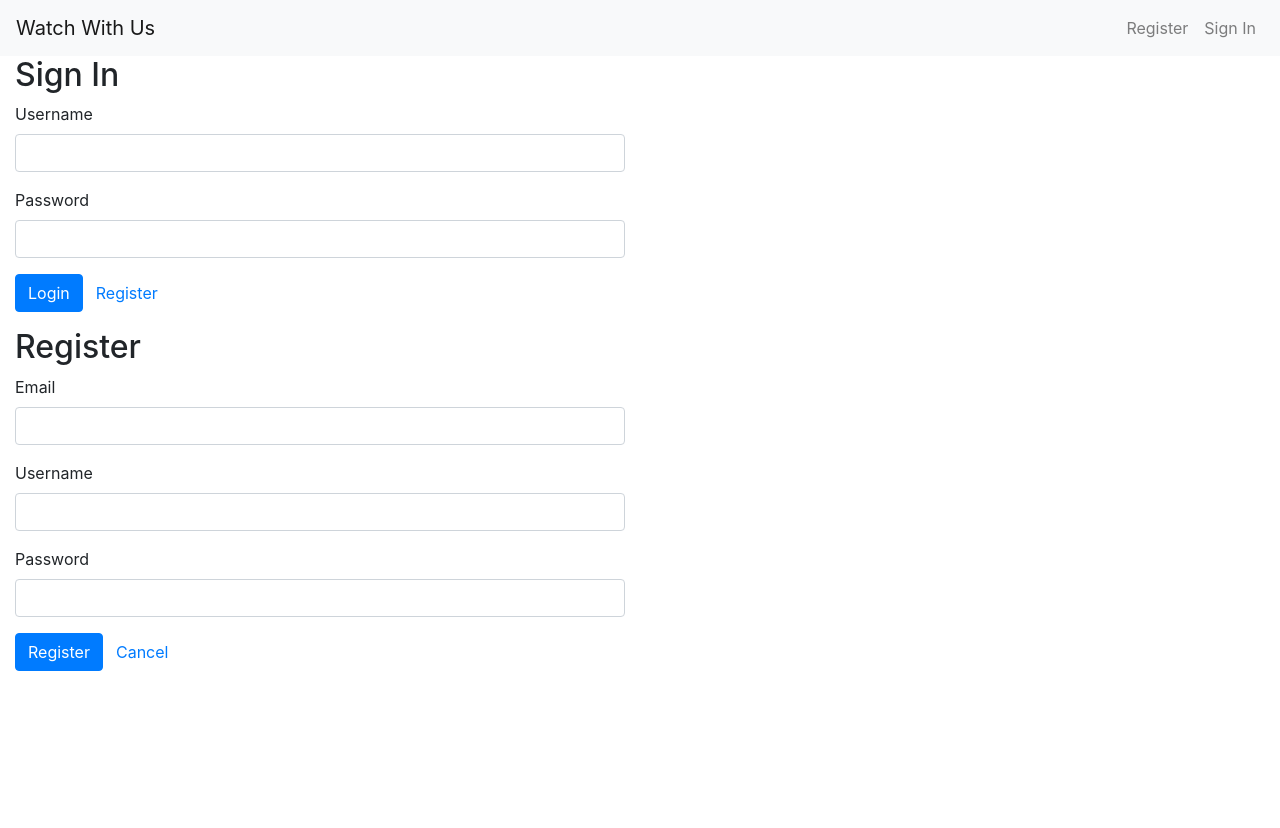
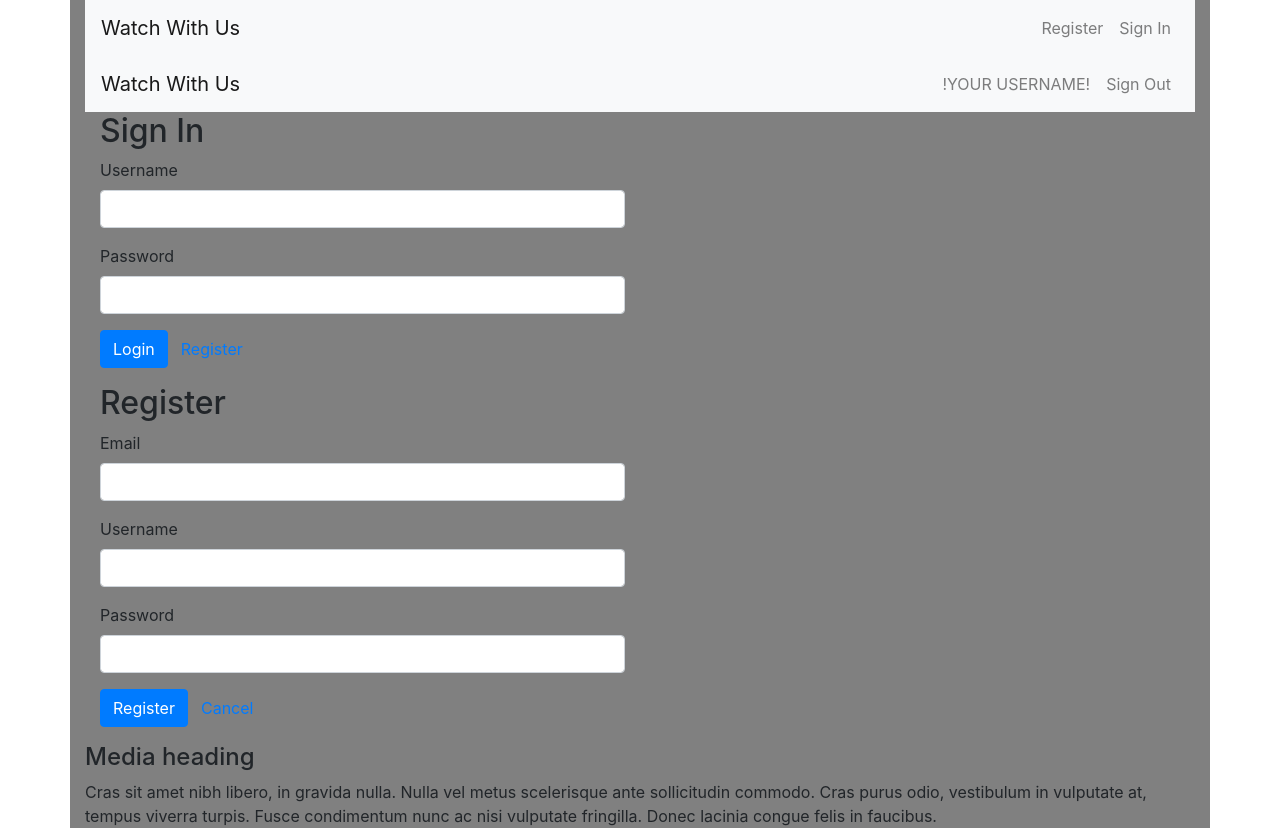
Before and after one commit to cgehmlich/ll-final, a React (Create React App) app: page / in a window 1280 px wide. Before the commit the page ends 800 px from the top, so only its background shows below. Built offline with nearby package versions, Linux system fonts and the light colour scheme.

Commit message:
CSS testing. User Nav Comp added. Room Comp added. All comps added to App.js

```diff
--- a/public/index.html
+++ b/public/index.html
@@ -22,12 +22,13 @@
       work correctly both with client-side routing and a non-root public URL.
       Learn how to configure a non-root public URL by running `npm run build`.
     -->
-    <title>React App</title>
+    <title>Placeholder</title>
   </head>
   <body>
     <noscript>
       You need to enable JavaScript to run this app.
     </noscript>
+    <div class="container">
     <div id="root"></div>
     <!--
       This HTML file is a template.
@@ -39,5 +40,6 @@
       To begin the development, run `npm start` or `yarn start`.
       To create a production bundle, use `npm run build` or `yarn build`.
     -->
+  </div>
   </body>
 </html>
--- a/src/App.css
+++ b/src/App.css
@@ -1,3 +1,7 @@
+body {
+  background-color: white;
+}
+
 .App {
   text-align: center;
 }
@@ -30,3 +34,12 @@
     transform: rotate(360deg);
   }
 }
+
+.room {
+  border: 0.1em black solid;
+}
+
+.container {
+  width: 90%;
+  background-color: grey;
+}
--- a/src/App.js
+++ b/src/App.js
@@ -1,17 +1,22 @@
 import React, { Component } from 'react';
 import './App.css';
 import Heading from './Header.jsx';
-import Player from './player.jsx';
+import Player from './Player.jsx';
 import LoginPage from './Signin.jsx';
 import RegisterPage from './Signup.jsx';
+import User from './User.jsx';
+import Room from './RoomComp.jsx';
 
 class App extends Component {
   render() {
     return (
       <div>
           <Heading/>
+          <User/>
+          <Player/>
           <LoginPage/>
           <RegisterPage/>
+          <Room/>
       </div>
     );
   }
--- /dev/null
+++ b/src/RoomComp.jsx
@@ -0,0 +1,17 @@
+import React from 'react';
+import { Media } from 'reactstrap';
+
+const Room = () => {
+  return (
+    <Media class="room">
+      <Media body>
+        <Media heading>
+          Media heading
+        </Media>
+        Cras sit amet nibh libero, in gravida nulla. Nulla vel metus scelerisque ante sollicitudin commodo. Cras purus odio, vestibulum in vulputate at, tempus viverra turpis. Fusce condimentum nunc ac nisi vulputate fringilla. Donec lacinia congue felis in faucibus.
+      </Media>
+    </Media>
+  );
+};
+
+export default Room;
--- /dev/null
+++ b/src/User.jsx
@@ -0,0 +1,46 @@
+import React from 'react';
+import {
+  Collapse,
+  Navbar,
+  NavbarToggler,
+  NavbarBrand,
+  Nav,
+  NavItem,
+  NavLink,
+} from 'reactstrap';
+
+export default class Heading extends React.Component {
+  constructor(props) {
+    super(props);
+
+    this.toggle = this.toggle.bind(this);
+    this.state = {
+      isOpen: false
+    };
+  }
+  toggle() {
+    this.setState({
+      isOpen: !this.state.isOpen
+    });
+  }
+  render() {
+    return (
+      <div>
+        <Navbar class="Navbar" color="light" light expand="md">
+          <NavbarBrand href="/">Watch With Us</NavbarBrand>
+          <NavbarToggler onClick={this.toggle} />
+          <Collapse isOpen={this.state.isOpen} navbar>
+            <Nav className="ml-auto" navbar>
+              <NavItem>
+                <NavLink href=".jsx">!YOUR USERNAME!</NavLink>
+              </NavItem>
+              <NavItem>
+                <NavLink href="/Signin.jsx">Sign Out</NavLink>
+              </NavItem>
+            </Nav>
+          </Collapse>
+        </Navbar>
+      </div>
+    );
+  }
+}
```
